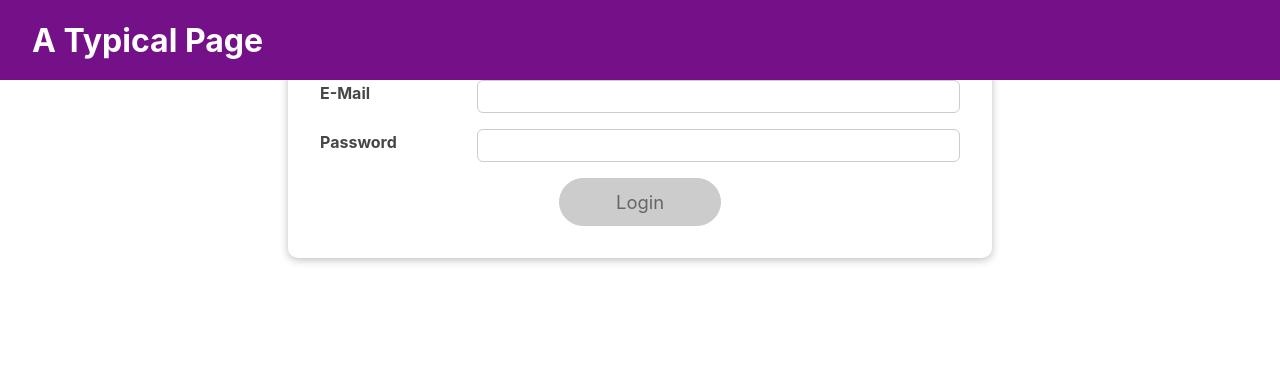
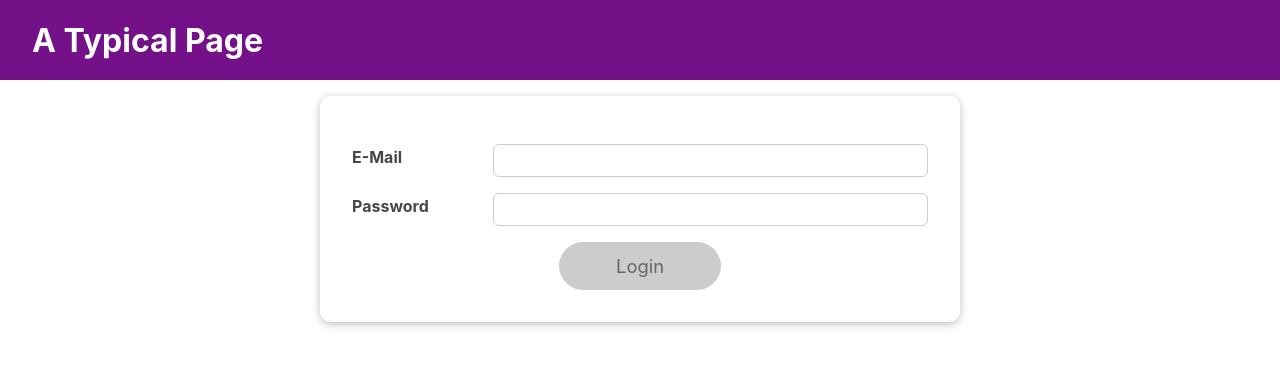
Before and after one commit to Said-laasri/login_page, a React (Create React App) app: page / in a window 1280 px wide. Shown: the top 366 px of the page. Built offline with nearby package versions, Linux system fonts and the light colour scheme.

Commit message:
Style  form

```diff
--- a/src/index.css
+++ b/src/index.css
@@ -1,13 +1,30 @@
 body {
   margin: 0;
-  font-family: -apple-system, BlinkMacSystemFont, 'Segoe UI', 'Roboto', 'Oxygen',
-    'Ubuntu', 'Cantarell', 'Fira Sans', 'Droid Sans', 'Helvetica Neue',
+  font-family: -apple-system, BlinkMacSystemFont, "Segoe UI", "Roboto", "Oxygen",
+    "Ubuntu", "Cantarell", "Fira Sans", "Droid Sans", "Helvetica Neue",
     sans-serif;
   -webkit-font-smoothing: antialiased;
   -moz-osx-font-smoothing: grayscale;
 }
 
 code {
-  font-family: source-code-pro, Menlo, Monaco, Consolas, 'Courier New',
+  font-family: source-code-pro, Menlo, Monaco, Consolas, "Courier New",
     monospace;
 }
+
+* {
+  box-sizing: border-box;
+}
+
+html {
+  font-family: sans-serif;
+  background: #fff;
+}
+
+body {
+  margin: 0;
+}
+
+main {
+  margin-top: 6rem;
+}
```
